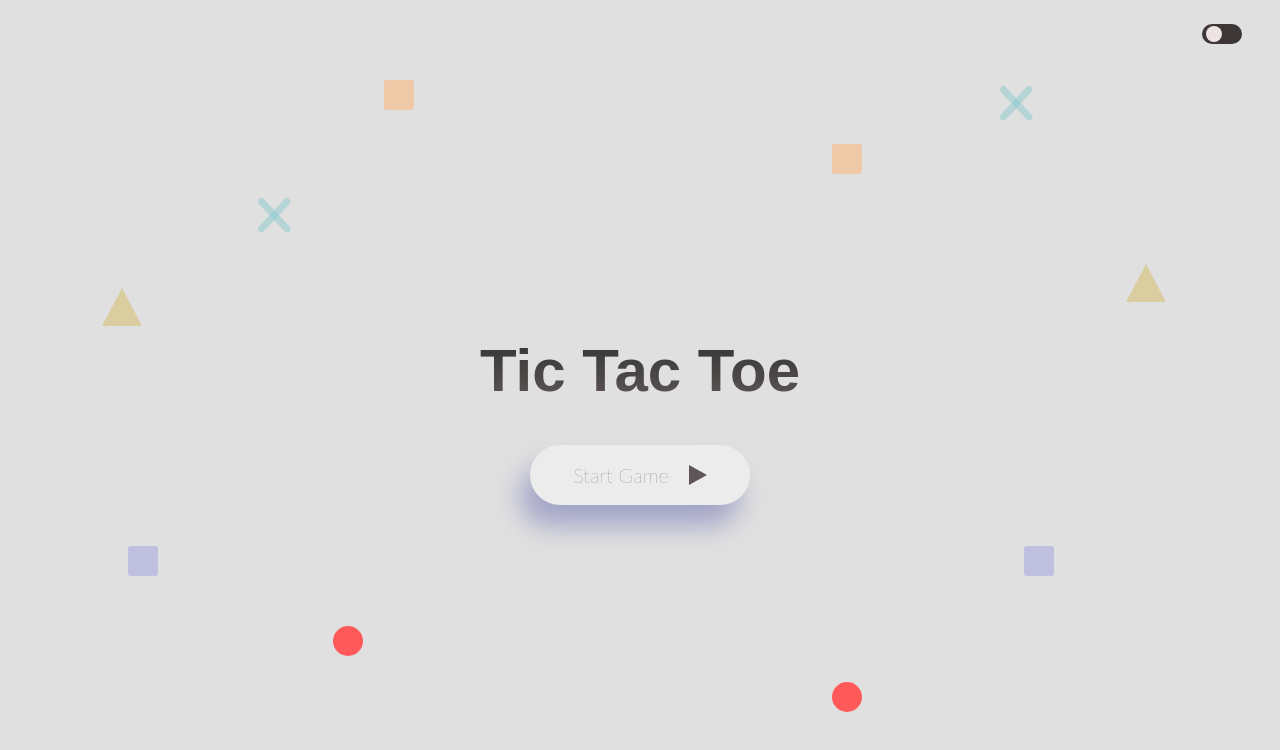
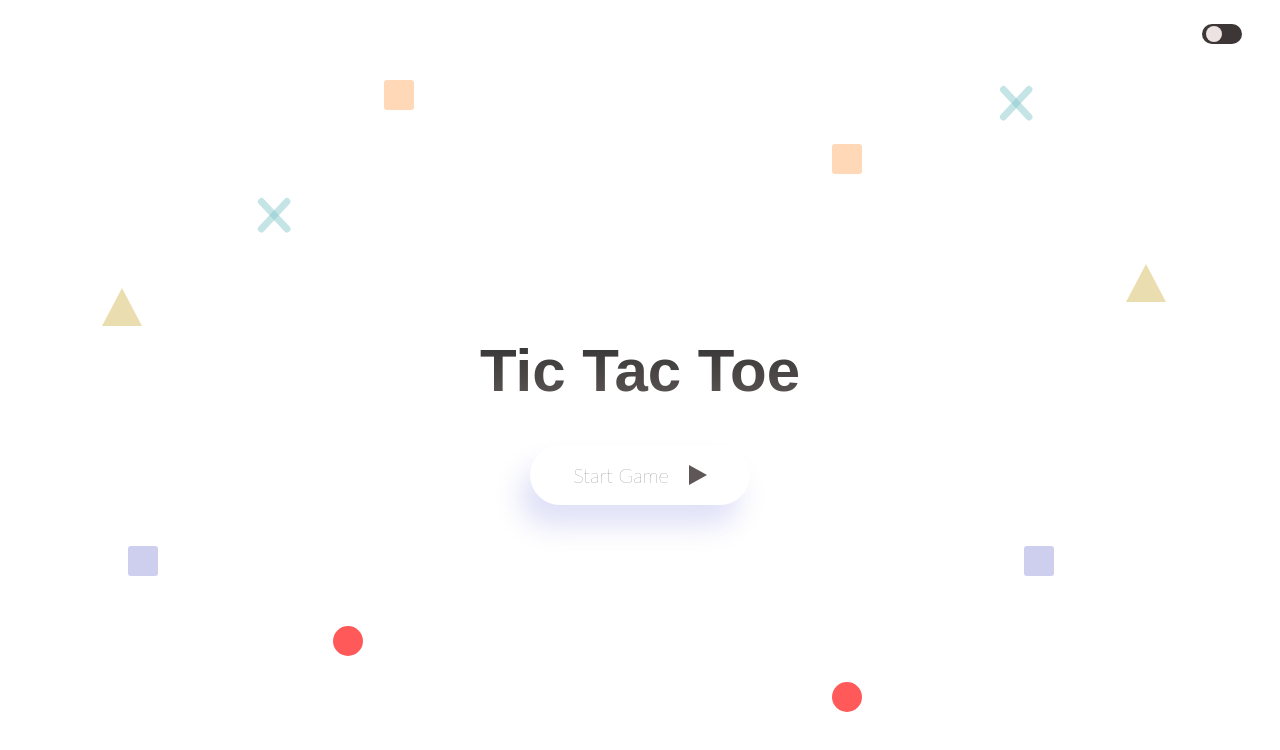
Before and after one commit to Danielasil/tic-tac-toe-game, a React (Create React App) app in the folder tic-tac-toe-game/: page / in a window 1280 px wide. Shown: the top 750 px of the page. Built offline with nearby package versions, Linux system fonts and the light colour scheme.

Commit message:
update of colors

```diff
--- a/tic-tac-toe-game/src/GameStyles.css
+++ b/tic-tac-toe-game/src/GameStyles.css
@@ -8,7 +8,7 @@
   justify-content: center;
   height: 100vh;
   align-items: center;
-  background-color: #E0E0E0;
+  background-color: #ffffff;
 }
 .dark .bg-space {
   background-color: #121212;
@@ -51,7 +51,7 @@
 }
 .start-game-button{
   border-radius: 30px;
-  background-color: #ECECEC;
+  background-color: #ffffff;
   border: none;
   width: 220px;
   height: 60px;
@@ -60,7 +60,7 @@
   align-items: center;
   justify-content: center;
   gap: 20px;
-  box-shadow: -10px 21px 27px 0 #A3A5C7;
+  box-shadow: -10px 21px 27px 0 #bfc1ef7b;
   cursor: pointer;
 }
 .dark .start-game-button{
@@ -164,8 +164,8 @@
   gap: 10px;
 }
 .game-button{
-  background-color: #F2F2F2;
-  box-shadow: -10px 21px 27px 0 rgba(0, 0, 0, 0.2);
+  background-color: #fcfbfb;
+  box-shadow: -10px 21px 27px 0 rgba(135, 135, 135, 0.2);
   border-radius: 100%;
   border: none;
   min-height: 50px;
@@ -179,9 +179,9 @@
   display: grid;
   grid-template-columns: repeat(3, 1fr);
   gap: 0.6rem;
-  background-color: #F2F2F2;
+  background-color: #ffffff;
   border-radius: 15px;
-  box-shadow: -10px 21px 27px 0 rgba(0, 0, 0, 0.2);
+  box-shadow: -10px 21px 27px 0 rgba(135, 135, 135, 0.2);
   margin: 40px;
   padding: 10px;
 }
@@ -198,7 +198,7 @@
   align-items: center;
   justify-content: center;
   transition: background-color 0.2s;
-  background-color: #dbd9d9;
+  background-color: #e3e3e35c;
   border: none;
   padding: 0px;
 }
--- a/tic-tac-toe-game/src/HomePage.tsx
+++ b/tic-tac-toe-game/src/HomePage.tsx
@@ -1,6 +1,6 @@
 import React from "react";
 import { useNavigate } from "react-router-dom";
-import XimgSymbol from "./icons/xsimbolo";
+import XimgSymbol from "./icons/xsimbolo.tsx";
 import { useState, useEffect}from "react";
 
 export default function HomePage() {
```
Also changed, not shown: package.json (+9 -1 lines), tic-tac-toe-game/src/GamePage.tsx (+5 -5 lines), 1 other file (tests, documents, lock files or other folders).
